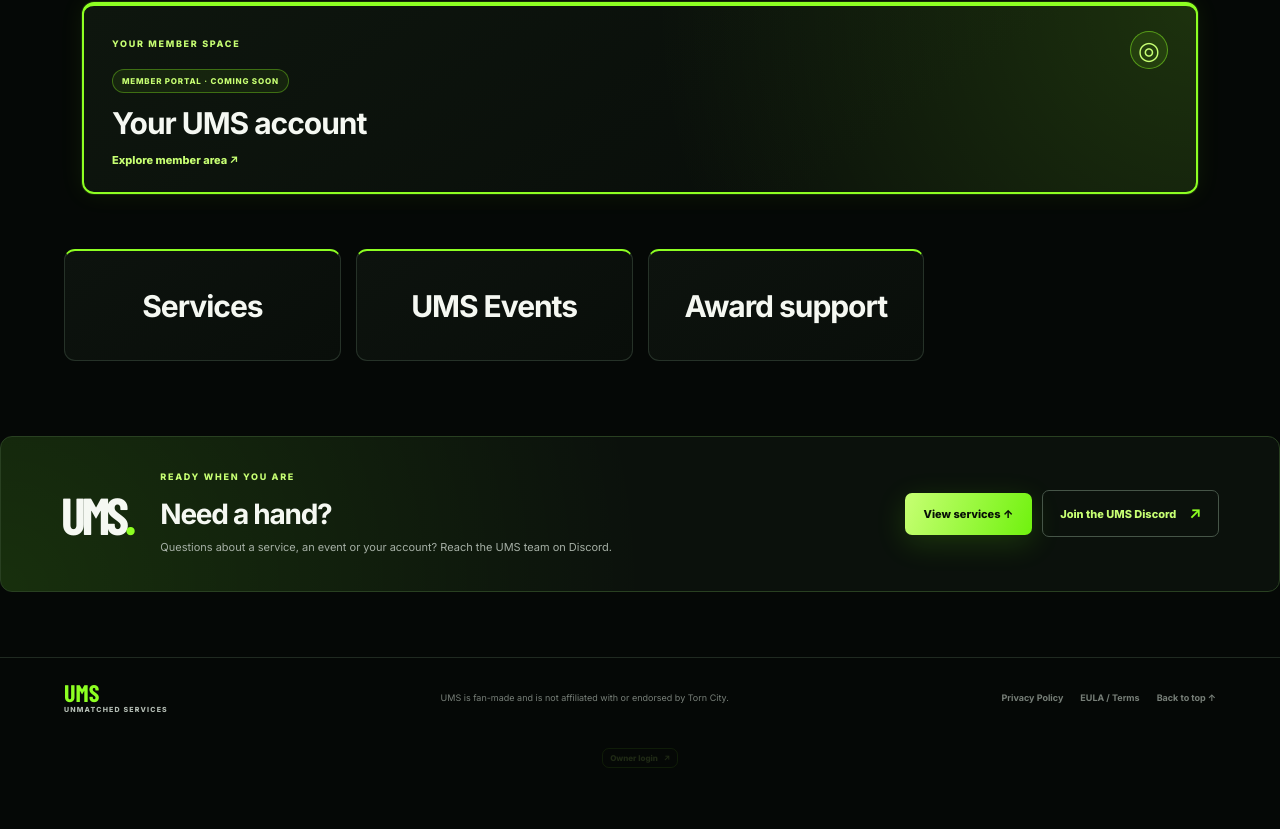
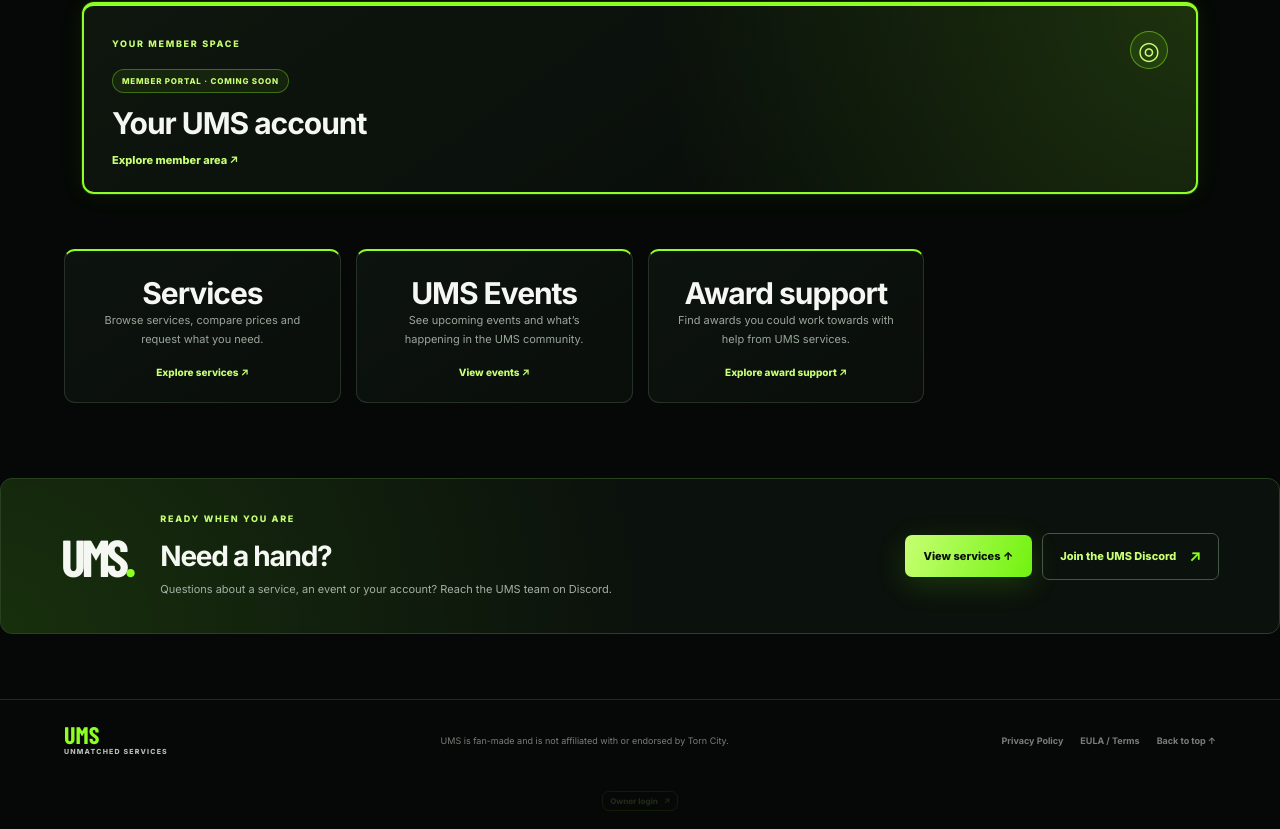
Before and after one commit to ehggzz/UMS, a Next.js app: page / in a window 1280 px wide. Shown: the part 595-1424 px from the top of the page. Before the commit the page ends 1381 px from the top, so only its background shows below. Built offline with nearby package versions, Linux system fonts and the light colour scheme; no server answers; a web font is replaced by a local one.

Commit message:
Add concise descriptions to homepage destination cards

```diff
--- a/app/page.js
+++ b/app/page.js
@@ -23,9 +23,9 @@ export default function Home() {
       </a>
     </section>
     <section className="landingChoices landingChoicesSimple" aria-label="Explore UMS">
-      <a className="landingChoice" href="/services"><h2>Services</h2></a>
-      <a className="landingChoice" href="/events"><h2>UMS Events</h2></a>
-      <a className="landingChoice" href="/achievements"><h2>Award support</h2></a>
+      <a className="landingChoice simpleDestination" href="/services"><h2>Services</h2><p>Browse services, compare prices and request what you need.</p><span className="choiceArrow">Explore services ↗</span></a>
+      <a className="landingChoice simpleDestination" href="/events"><h2>UMS Events</h2><p>See upcoming events and what’s happening in the UMS community.</p><span className="choiceArrow">View events ↗</span></a>
+      <a className="landingChoice simpleDestination" href="/achievements"><h2>Award support</h2><p>Find awards you could work towards with help from UMS services.</p><span className="choiceArrow">Explore award support ↗</span></a>
     </section>
 
     <section className="contactPanel" id="contact"><div className="contactMark">UMS<span>.</span></div><div><p className="eyebrow">READY WHEN YOU ARE</p><h2>Need a hand?</h2><p>Questions about a service, an event or your account? Reach the UMS team on Discord.</p></div><div className="contactActions"><a className="primaryButton" href="/services">View services ↑</a><a className="discordButton" href="https://discord.gg/EBXEkRPABG" target="_blank" rel="noopener noreferrer">Join the UMS Discord <span aria-hidden="true">↗</span></a></div></section>
```
